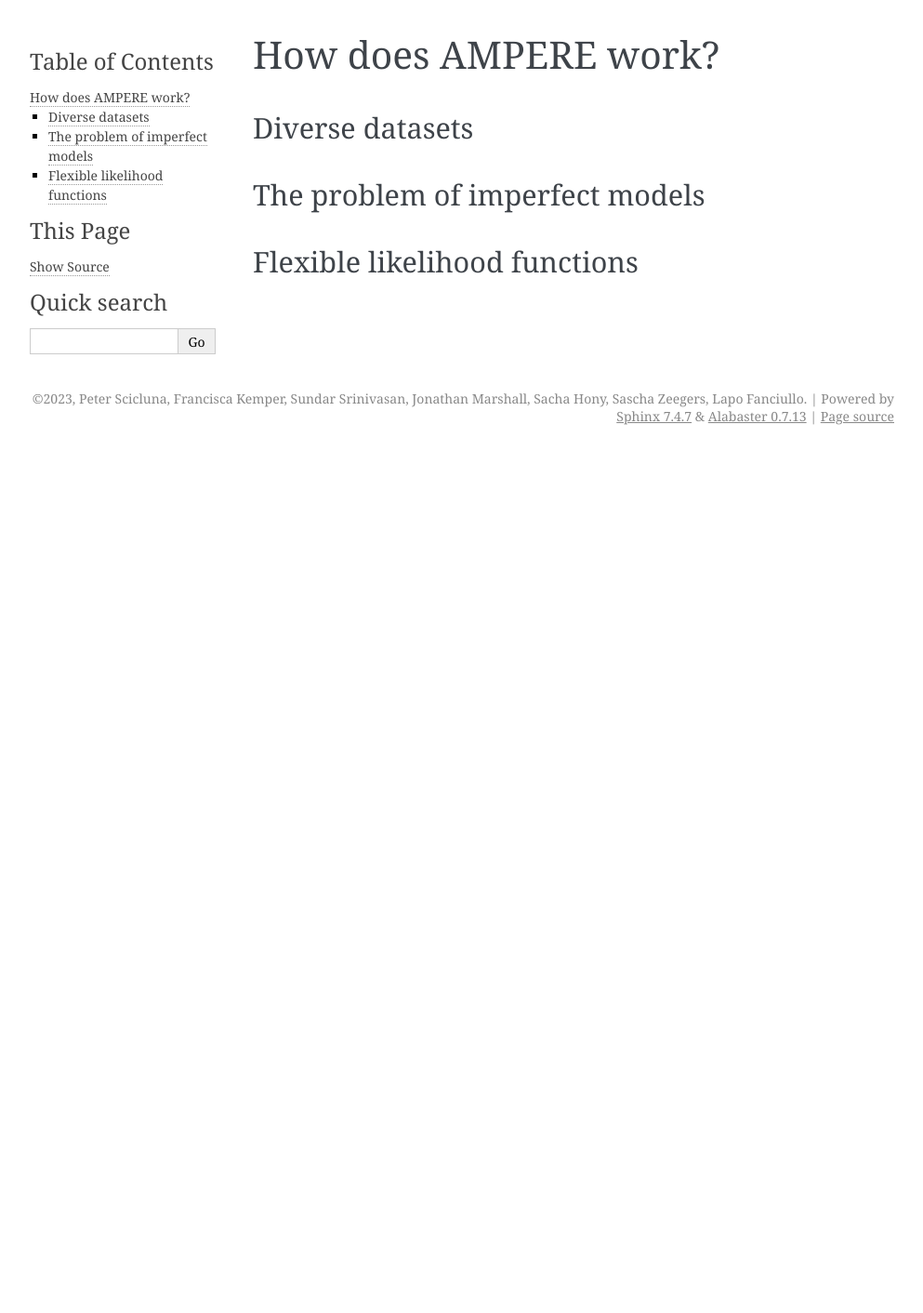
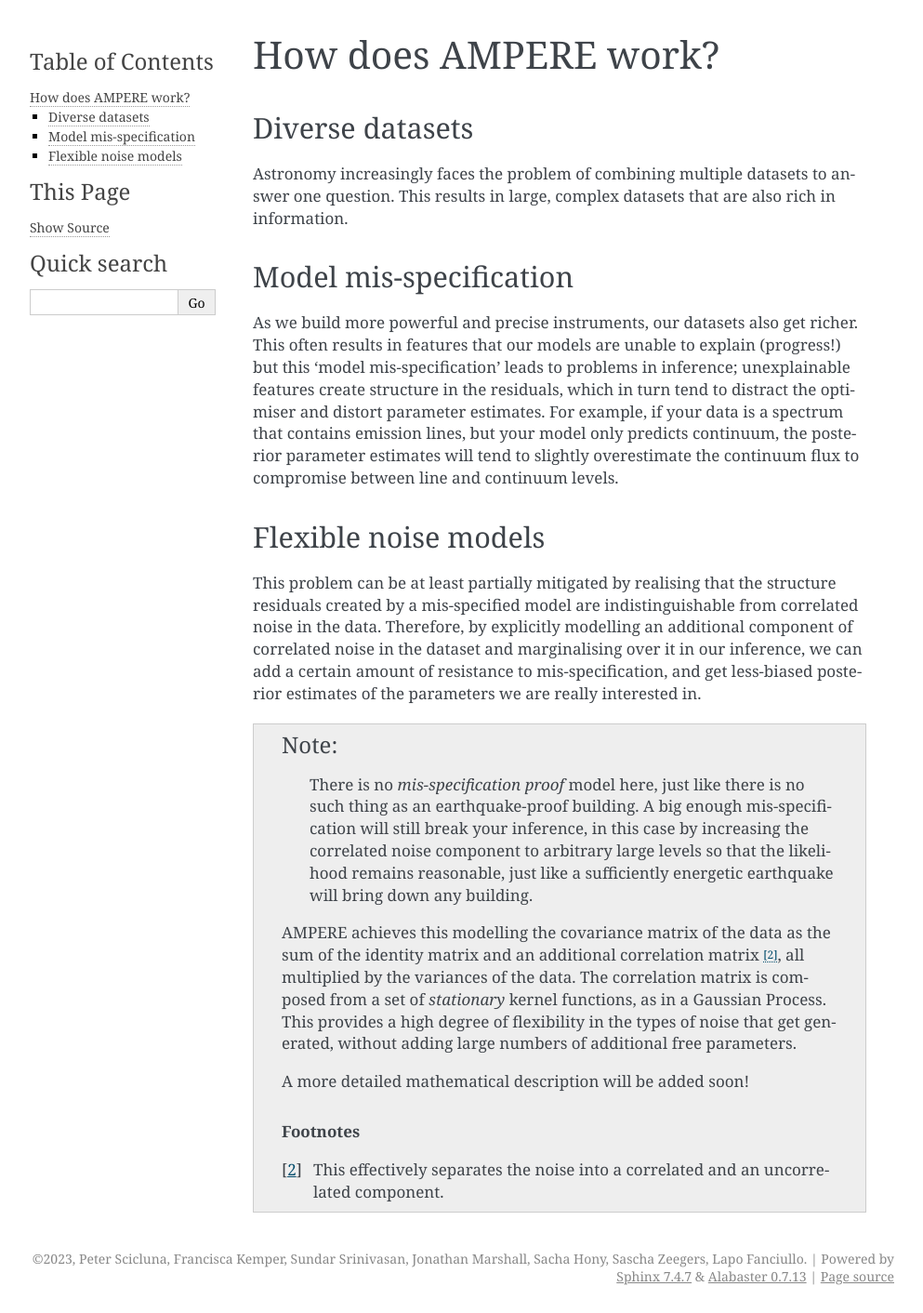
Before and after one commit to ICSM/ampere, a Sphinx documentation site: the page built from docs/source/concept.rst, in a window 1280 px wide. Shown: the whole page at 93% size, without its empty margins (148-1141 px from the left). Built offline with Sphinx 7.4.7, drawn with Linux system fonts in a browser that asks for light colours; pages that are not in the unit, such as notebooks, are missing from menus; before the commit the page ends 900 px from its top, so only the background shows below that.

Commit message:
Lots of small updates to the docs.
The is a formatting problem on my local build of the docs because of a version problem with docutils. Switching to either v0.17 or earlier or v0.20 or later should fix it, but for now I'm stuck like this

```diff
--- a/docs/source/concept.rst
+++ b/docs/source/concept.rst
@@ -1,15 +1,45 @@
 How does AMPERE work?
 =====================
+
 
 
 Diverse datasets
 ----------------
 
+Astronomy increasingly faces the problem of combining multiple datasets to answer one question.
+This results in large, complex datasets that are also rich in information.
 
-The problem of imperfect models
--------------------------------
+
+Model mis-specification
+-----------------------
+
+As we build more powerful and precise instruments, our datasets also get richer.
+This often results in features that our models are unable to explain (progress!) but this 'model mis-specification' leads to problems in inference;
+unexplainable features create structure in the residuals, which in turn tend to distract the optimiser and distort parameter estimates.
+For example, if your data is a spectrum that contains emission lines, but your model only predicts continuum, the posterior parameter estimates
+will tend to slightly overestimate the continuum flux to compromise between line and continuum levels.
+
+Flexible noise models
+---------------------
+
+This problem can be at least partially mitigated by realising that the structure residuals created by a mis-specified model are indistinguishable from correlated noise in the data.
+Therefore, by explicitly modelling an additional component of correlated noise in the dataset and marginalising over it in our inference, we can add a certain amount of resistance
+to mis-specification, and get less-biased posterior estimates of the parameters we are really interested in.
+
+.. note::
+
+   There is no *mis-specification proof* model here, just like there is no such thing as an earthquake-proof building. A big enough mis-specification
+   will still break your inference, in this case by increasing the correlated noise component to arbitrary large levels so that the likelihood remains
+   reasonable, just like a sufficiently energetic earthquake will bring down any building.
 
 
 
-Flexible likelihood functions
------------------------------
+ AMPERE achieves this modelling the covariance matrix of the data as the sum of the identity matrix and an additional correlation matrix [#1]_, all multiplied by the variances of the data.
+ The correlation matrix is composed from a set of *stationary* kernel functions, as in a Gaussian Process.
+ This provides a high degree of flexibility in the types of noise that get generated, without adding large numbers of additional free parameters.
+
+ A more detailed mathematical description will be added soon!
+
+
+ .. rubric:: Footnotes
+ ..  [#1] This effectively separates the noise into a correlated and an uncorrelated component.
--- a/docs/source/conf.py
+++ b/docs/source/conf.py
@@ -58,4 +58,6 @@ html_static_path = ['_static']
 
 autodoc_mock_imports = ['bs4', 'requests', 'astropy', 'emcee']
 
+nbsphinx_allow_errors = True
+
 #imgmath_latex = "latex"
--- a/docs/source/faqs.rst
+++ b/docs/source/faqs.rst
@@ -1,5 +1,5 @@
-AMPERE Frequently Asked Questions
-=================================
+Frequently Asked Questions
+==========================
 
 
 
--- a/docs/source/index.rst
+++ b/docs/source/index.rst
@@ -24,8 +24,8 @@ User guide
    install
    quickstart
    concept
+   tutorials
    advanced
-   tutorials
    faqs
 
 
@@ -42,6 +42,7 @@ API reference
 Contributing
 ------------
 
+We very much welcome contributions to AMPERE! Please take a look at our `github repository <https://github.com/ICSM/ampere/>`_ for more information on how to contribute!
 
 Indices and tables
 ==================
--- a/docs/source/quickstart.rst
+++ b/docs/source/quickstart.rst
@@ -1,5 +1,5 @@
-AMPERE Quickstart guide
-=======================
+Quickstart guide
+================
 
 
 
```
Also changed, not shown: docs/source/advanced.rst (+24 -1 lines), docs/source/notebooks/Ampere_MBB_Example.ipynb (added), 4 other files.
